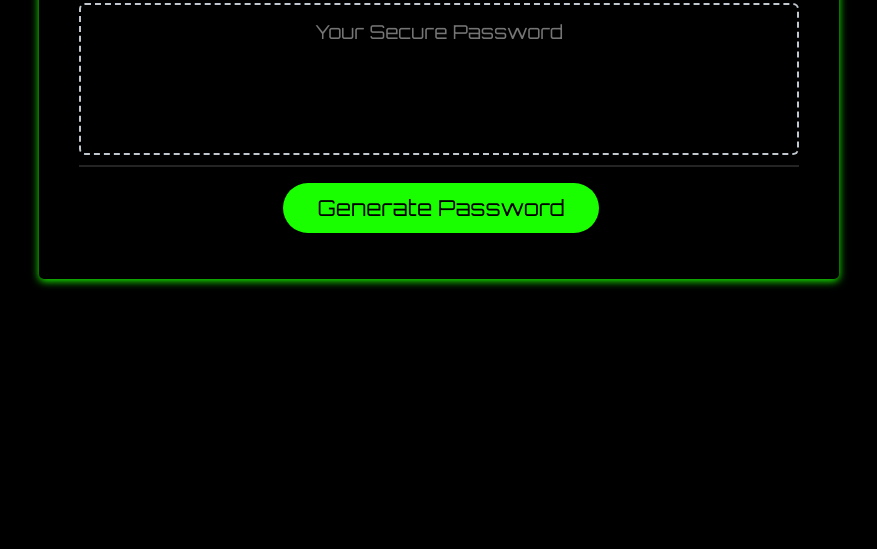
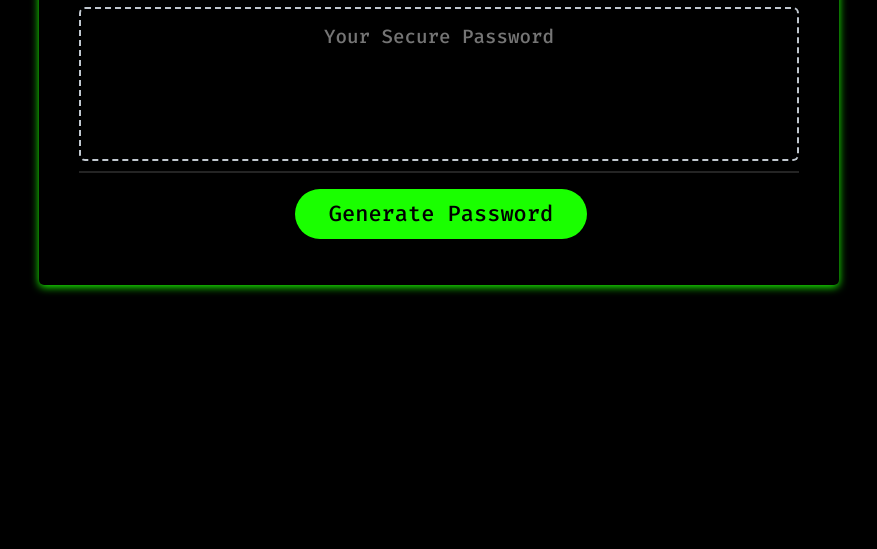
Before and after one commit to joychen5069/RandomPasswordGenerator, a plain HTML site: page index.html in a window 1280 px wide. Shown: the part 251-800 px from the top of the page, without its empty margins (201-1078 px from the left). Drawn offline with Linux system fonts and the light colour scheme.

Commit message:
edited font style

```diff
--- a/index.html
+++ b/index.html
@@ -6,7 +6,7 @@
     <meta http-equiv="X-UA-Compatible" content="ie=edge" />
     <title>Password Generator</title>
     <link rel="stylesheet" href="style.css" />
-    <link href="https://fonts.googleapis.com/css2?family=Orbitron&display=swap" rel="stylesheet">
+    <link href="https://fonts.googleapis.com/css2?family=Fira+Code:wght@500&display=swap" rel="stylesheet">
   </head>
   <body>
     <div class="wrapper">
--- a/style.css
+++ b/style.css
@@ -16,12 +16,11 @@ body,
 body,
 .btn,
 #password {
-  font-family: 'Orbitron', sans-serif;
+  font-family: 'Fira Code', monospace;
 }
 
 
 body {
-  font-family: 'Orbitron', sans-serif;
   background-color: #f9fbfd;
   letter-spacing: 0.1em;
   font-weight: lighter;
```
